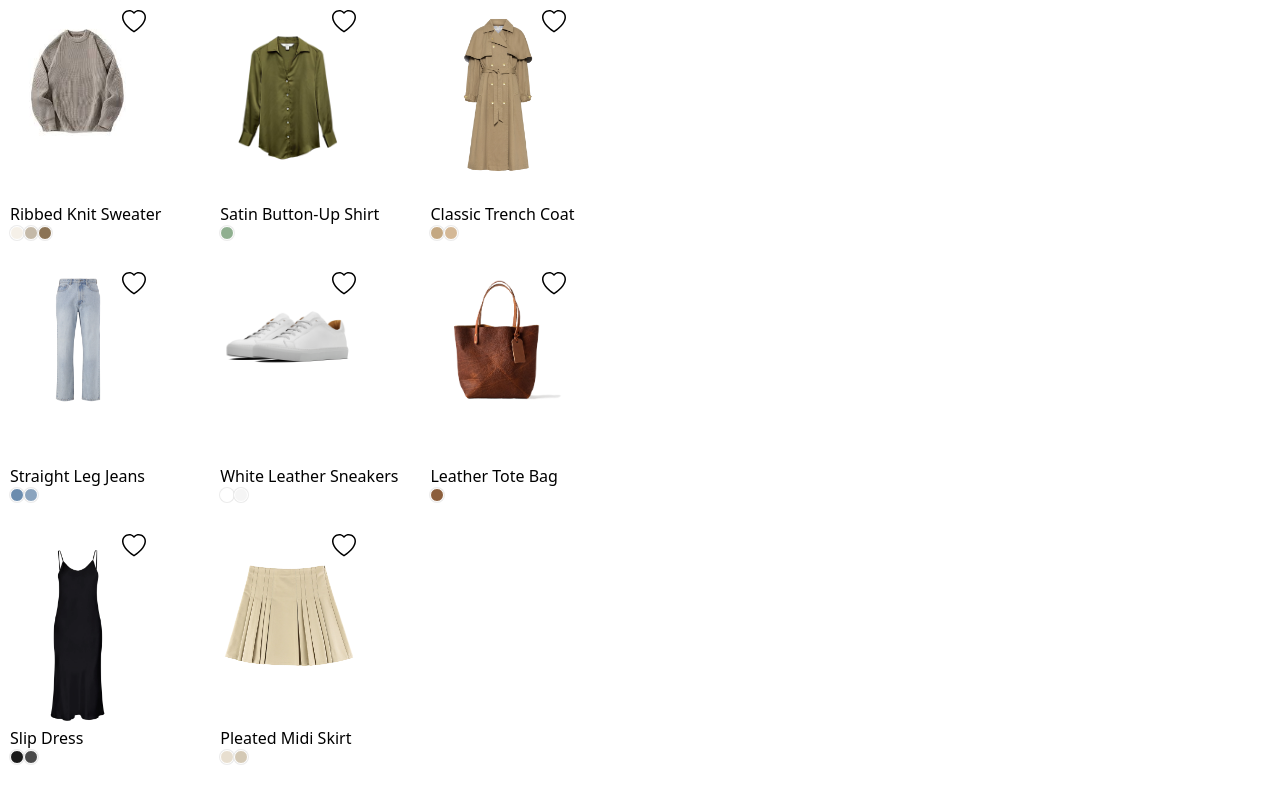
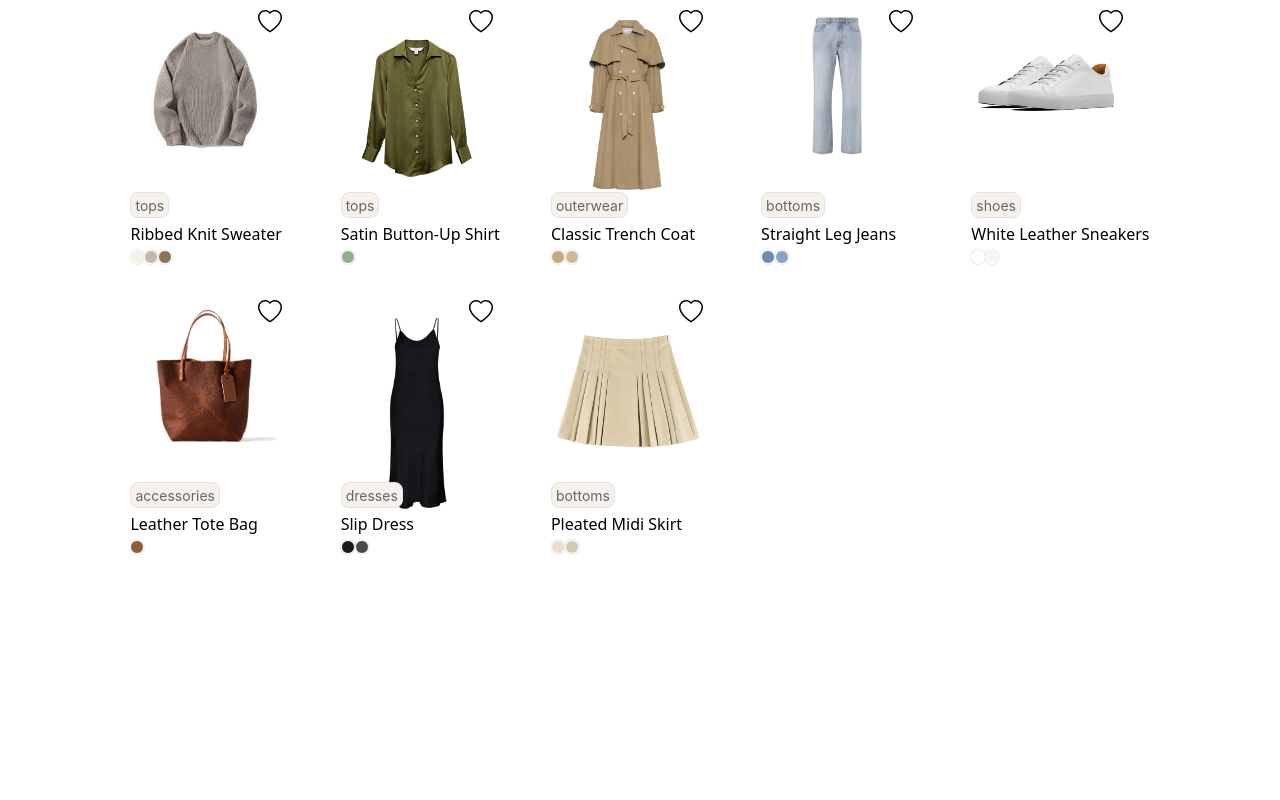
Before and after one commit to Blitzzry/virtual-closet, an Angular app: page / in a window 1280 px wide. Built offline with nearby package versions, Linux system fonts and the light colour scheme.

Commit message:
favorite-button, badge, clothing-card, page adjustments

```diff
--- a/src/app/features/dashboard/page/page.html
+++ b/src/app/features/dashboard/page/page.html
@@ -1,3 +1,3 @@
-<div class="flex">
+<div class="flex w-full h-full items-center justify-center">
     <app-clothing-card></app-clothing-card>
 </div>
--- a/src/app/shared/components/atoms/badge/badge.html
+++ b/src/app/shared/components/atoms/badge/badge.html
@@ -1,3 +1,3 @@
-<div class="category-badge rounded-full px-3 py-1">
+<div class="category-badge rounded-lg px-1">
     <span class="main-text text-sm">{{ text }}</span>
 </div>
--- a/src/app/shared/components/atoms/favorite-button/favorite-button.css
+++ b/src/app/shared/components/atoms/favorite-button/favorite-button.css
@@ -0,0 +1,5 @@
+button {
+    background: transparent;
+    border: none;
+    cursor: pointer;
+}
--- a/src/app/shared/components/atoms/favorite-button/favorite-button.html
+++ b/src/app/shared/components/atoms/favorite-button/favorite-button.html
@@ -1 +1,3 @@
-<app-icon [name]="'heart'" [size]="'xs'"></app-icon>
+<button>
+    <app-icon [name]="'heart'" [size]="size"></app-icon>
+</button>
--- a/src/app/shared/components/atoms/favorite-button/favorite-button.ts
+++ b/src/app/shared/components/atoms/favorite-button/favorite-button.ts
@@ -1,4 +1,4 @@
-import { Component } from '@angular/core';
+import { Component, Input } from '@angular/core';
 import { Icon } from '../icon/icons';
 
 @Component({
@@ -9,5 +9,6 @@ import { Icon } from '../icon/icons';
 })
 export class FavoriteButton {
   constructor() {}
-
+  @Input() isFavorite: boolean = false;
+  @Input() size: string = 'xxs';
 }
--- a/src/app/shared/components/molecules/clothing-card/clothing-card.html
+++ b/src/app/shared/components/molecules/clothing-card/clothing-card.html
@@ -1,12 +1,13 @@
-<div class="grid grid-cols-3 gap-3">
+<div class="grid grid-cols-5 gap-3">
 @for (item of items; track $index) {
     <div class="clothing-card">
-        <div class="w-34 h-48 relative">
-            <app-favorite-button class="absolute top-0 right-0"></app-favorite-button>
+        <div class="w-38 h-52 relative">
+            <app-favorite-button class="absolute top-0 right-0" [size]="'xs'"></app-favorite-button>
             <img [src]="item.imageUrl" alt="{{ item.name }}" class="clothing-image object-cover" />
+            <app-badge class="absolute bottom-0 left-0" [text]="item.category"></app-badge>
         </div>
-        <h3 class="clothing-name">{{ item.name }}</h3>
-        <app-color-dot [colors]="item.colors" class="flex"></app-color-dot>
+        <h3 class="clothing-name my-1">{{ item.name }}</h3>
+        <app-color-dot [colors]="item.colors" class="flex my-1"></app-color-dot>
     </div>
 }
 </div>
```
